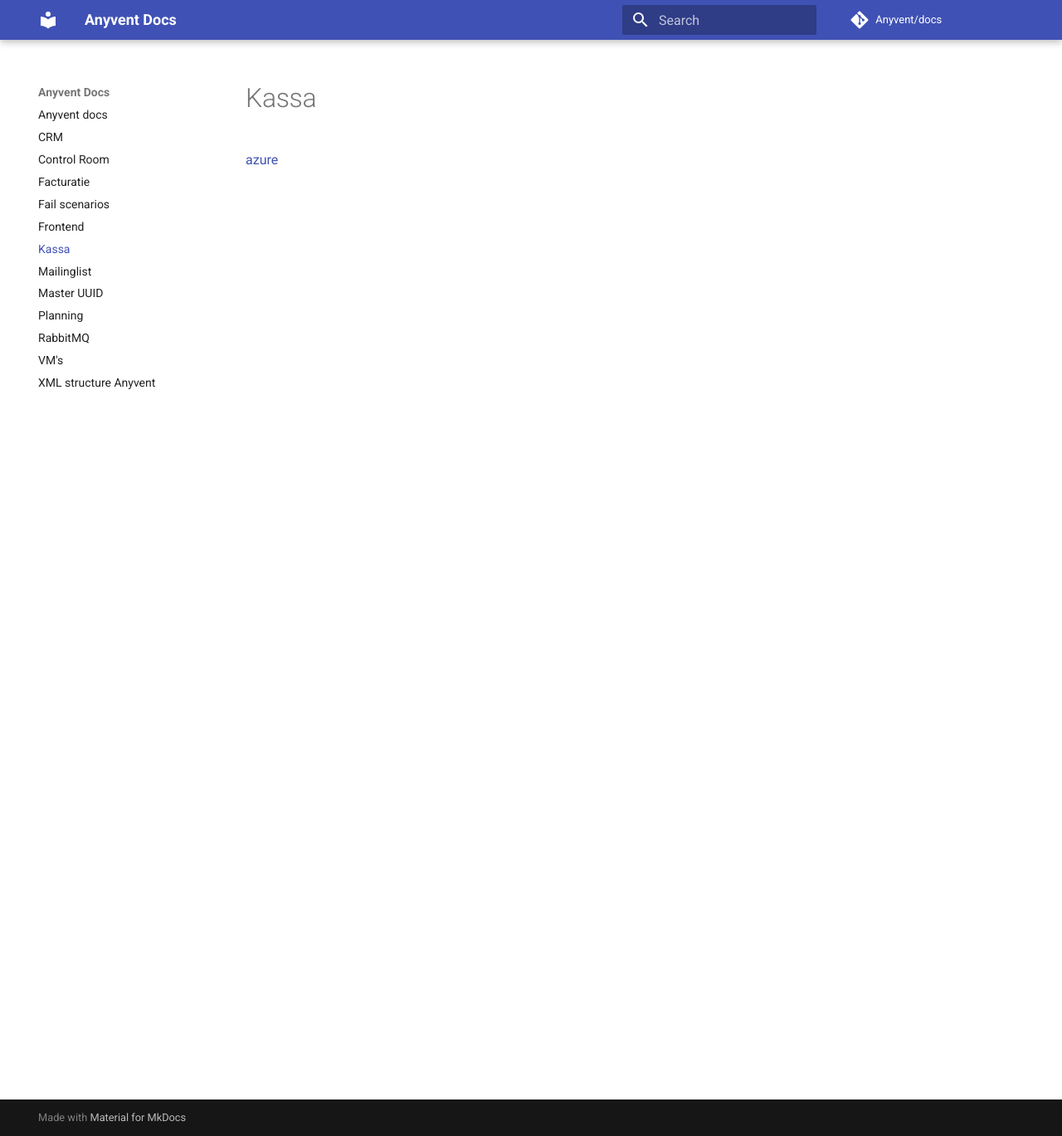
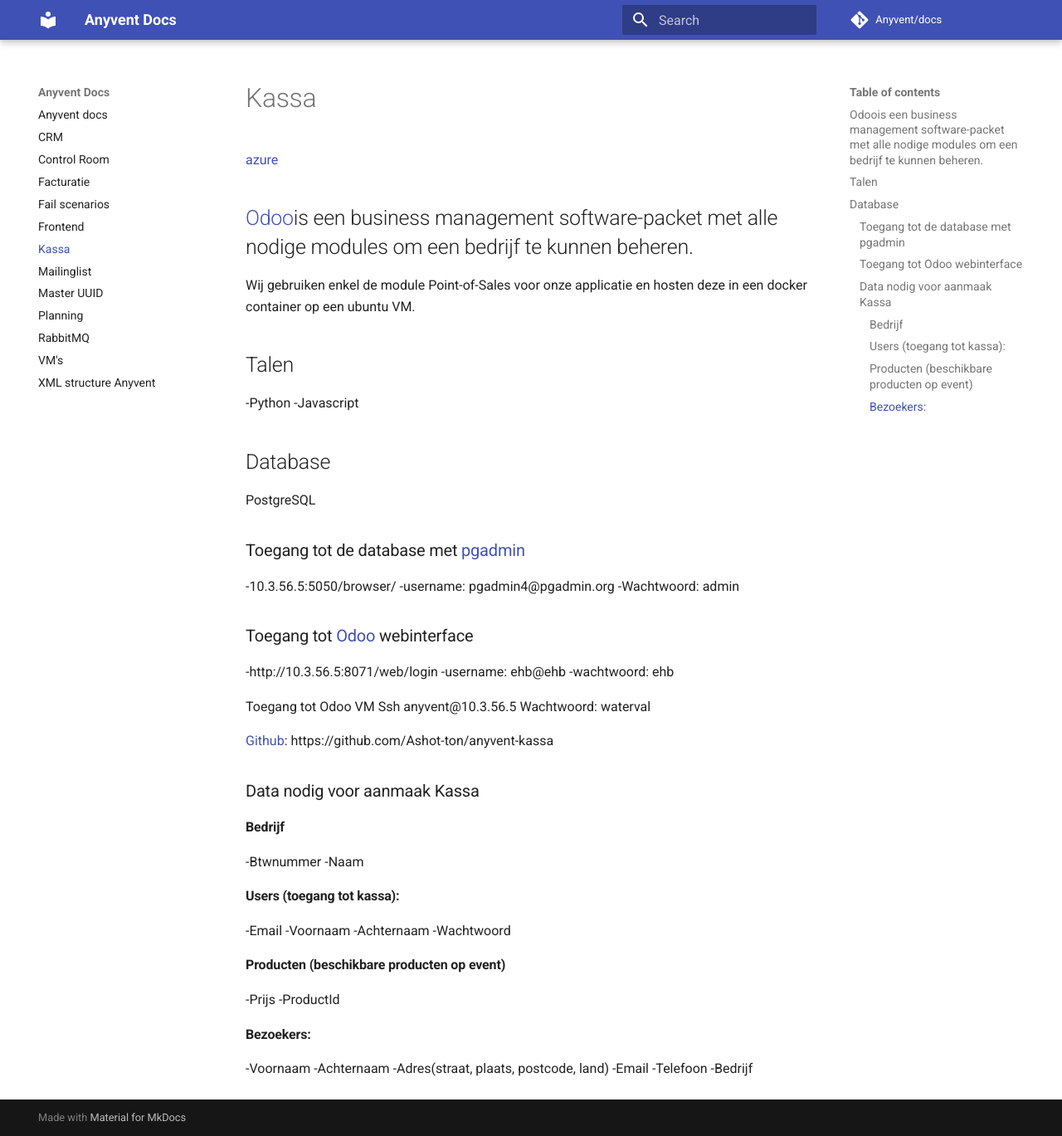
Before and after one commit to seppeconinx/docs, an MkDocs documentation site: the page built from docs/Kassa.md, in a window 1280 px wide and 1369 px high. Shown: the whole window at 83% size. Built offline with MkDocs 1.6.1 and Material for MkDocs 9.7.7, drawn with Linux system fonts in a browser that asks for light colours; comment, search, counter and statistics services are not loaded.

Commit message:
Aanmaak Kassa documentatie

```diff
--- a/docs/Kassa.md
+++ b/docs/Kassa.md
@@ -1,2 +1,54 @@
 # Kassa
 [azure](https://dev.azure.com/anyvent/Kassa)
+
+##[Odoo](https://www.odoo.com)is een business management software-packet met alle nodige modules om een bedrijf te kunnen beheren.
+
+Wij gebruiken enkel de module Point-of-Sales voor onze applicatie en hosten deze in een docker container op een ubuntu VM.
+
+##Talen
+-Python
+-Javascript
+
+##Database
+PostgreSQL
+
+###Toegang tot de database met [pgadmin](10.3.56.5:5050/browser/)
+-10.3.56.5:5050/browser/
+-username: pgadmin4@pgadmin.org
+-Wachtwoord: admin
+
+###Toegang tot [Odoo](http://10.3.56.5:8071/web/login) webinterface
+-http://10.3.56.5:8071/web/login
+-username: ehb@ehb
+-wachtwoord: ehb
+
+Toegang tot Odoo VM
+Ssh anyvent@10.3.56.5
+Wachtwoord: waterval
+
+[Github](https://github.com/Ashot-ton/anyvent-kassa): https://github.com/Ashot-ton/anyvent-kassa
+
+###Data nodig voor aanmaak Kassa
+
+####Bedrijf
+-Btwnummer
+-Naam
+
+####Users (toegang tot kassa):
+-Email
+-Voornaam
+-Achternaam
+-Wachtwoord
+
+
+####Producten (beschikbare producten op event)
+-Prijs
+-ProductId
+
+####Bezoekers:
+-Voornaam
+-Achternaam
+-Adres(straat, plaats, postcode, land)
+-Email
+-Telefoon
+-Bedrijf
```
